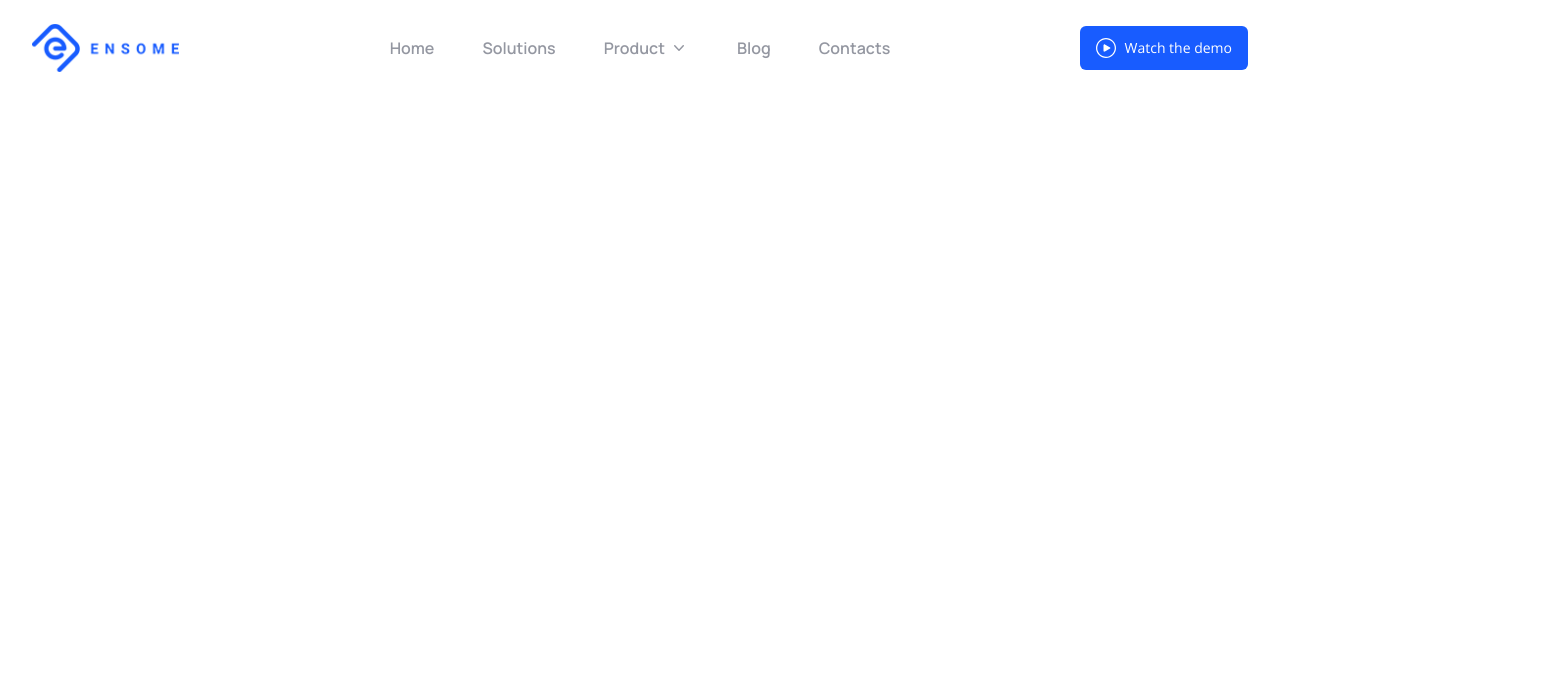
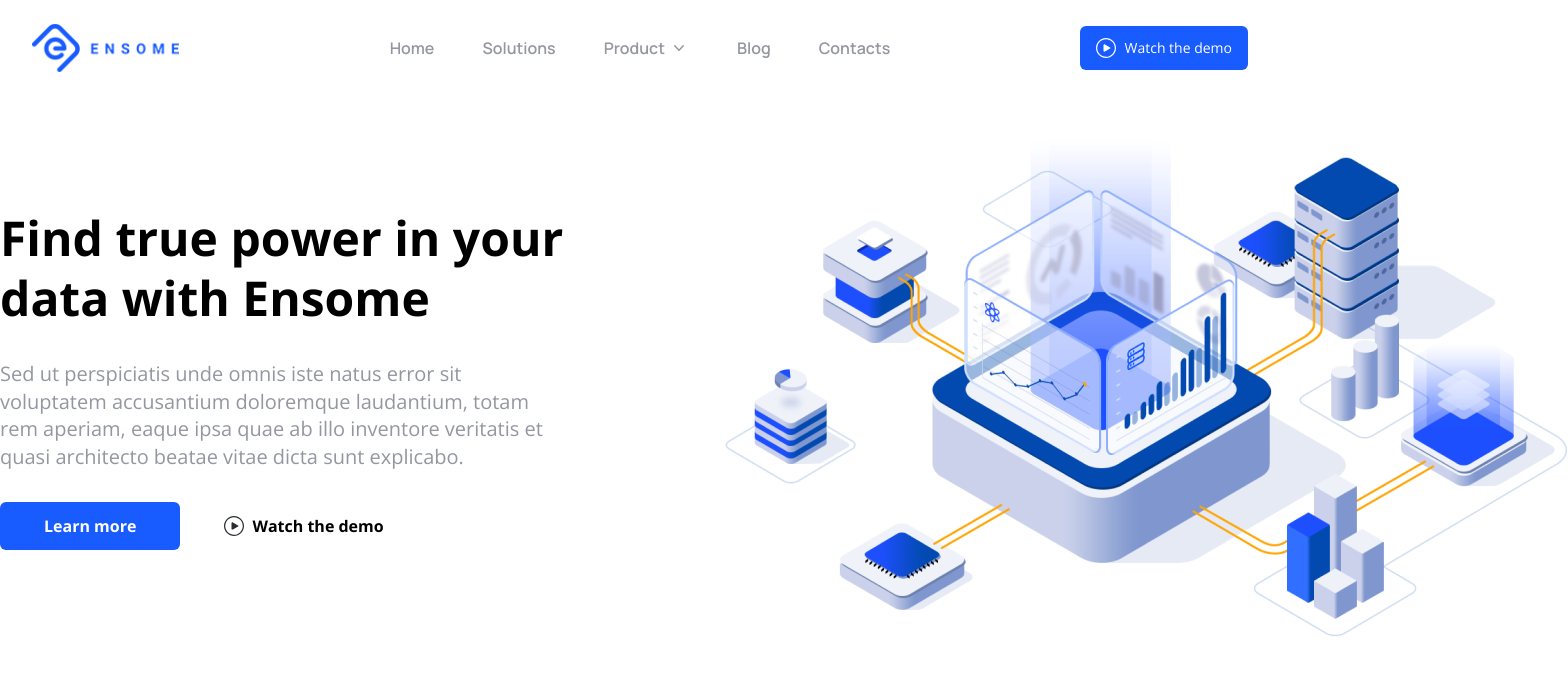
Before and after one commit to CodeWithMilap/ensome, a Next.js app: page / in a window 1280 px wide. Shown: the top 674 px of the page, 1568 px wide, since content can reach past the window. Built offline with nearby package versions, Linux system fonts and the light colour scheme.

Commit message:
feat: add hero section

```diff
--- a/app/page.tsx
+++ b/app/page.tsx
@@ -1,9 +1,10 @@
-import Image from 'next/image'
+import HeroSection from "@/components/HeroSection";
+import Image from "next/image";
 
 export default function Home() {
   return (
     <main className="">
-
+      <HeroSection />
     </main>
-  )
+  );
 }
--- a/components/Button.tsx
+++ b/components/Button.tsx
@@ -24,13 +24,13 @@
   const buttonSizeClasses = {
     small: "text-xs px-2 py-1",
     medium: "text-sm px-4 py-3",
-    large: "text-base px-11 py-4 font-bold",
+    large: `text-base  py-3 font-bold ${icon ? "px-6" : "px-11"}`,
   };
 
   const buttonColorClasses = {
     primary:
       "bg-Primary text-White hover:shadow-Button hover:bg-opacity-90 focus:shadow-none focus:bg-Primary",
-    secondary: "bg-Secondary hover:shadow-Button",
+    secondary: "hover:shadow-Button",
   };
 
   return (
--- /dev/null
+++ b/components/HeroSection.tsx
@@ -0,0 +1,42 @@
+import React from "react";
+import Button from "./Button";
+import Image from "next/image";
+
+import HeroImage from "../public/001_illustration.png";
+import { PlayCircle } from "@/constants/Icons";
+
+const HeroSection = () => {
+  return (
+    <section>
+      <div className="max-w-screen-xl mx-auto">
+        <div className="flex items-center min-h-[566px] relative">
+          <div className="max-w-xl flex flex-col gap-8 pr-2">
+            <h2 className="text-5xl font-extrabold leading-tight">
+              Find true power in your data with Ensome
+            </h2>
+            <p className="text-xl font-opensans text-Grey leading-snug">
+              Sed ut perspiciatis unde omnis iste natus error sit voluptatem
+              accusantium doloremque laudantium, totam rem aperiam, eaque ipsa
+              quae ab illo inventore veritatis et quasi architecto beatae vitae
+              dicta sunt explicabo.
+            </p>
+            <div className="flex gap-5 ">
+              <Button label="Learn more" size="large" />
+              <Button
+                label="Watch the demo"
+                size="large"
+                buttonColor={"secondary"}
+                icon={<PlayCircle className="fill-Black" />}
+              />
+            </div>
+          </div>
+          <div className="min-w-[845px] absolute -right-72">
+            <Image src={HeroImage} alt="" width={845} height={518} />
+          </div>
+        </div>
+      </div>
+    </section>
+  );
+};
+
+export default HeroSection;
```
Also changed, not shown: public/001_illustration.png (added).
